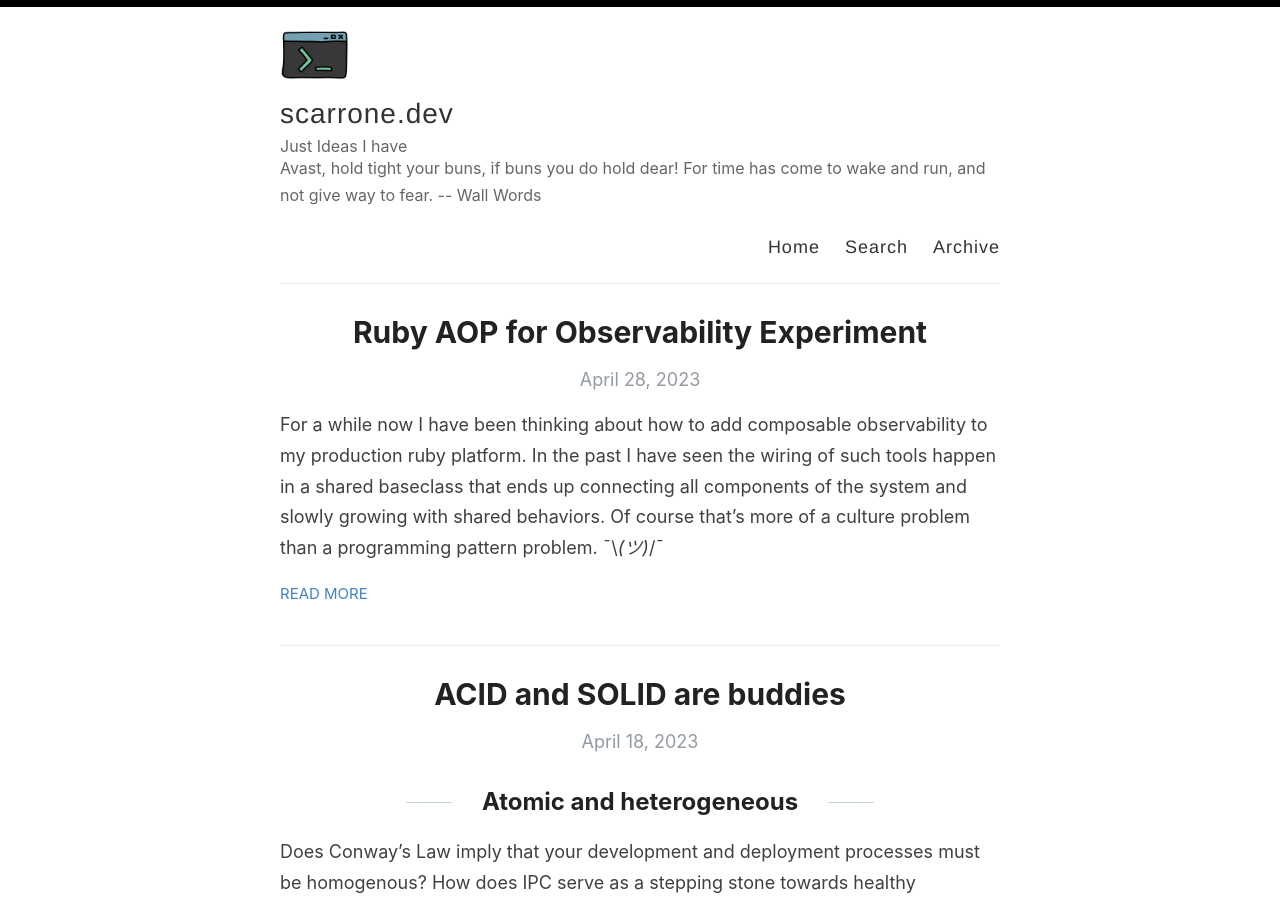
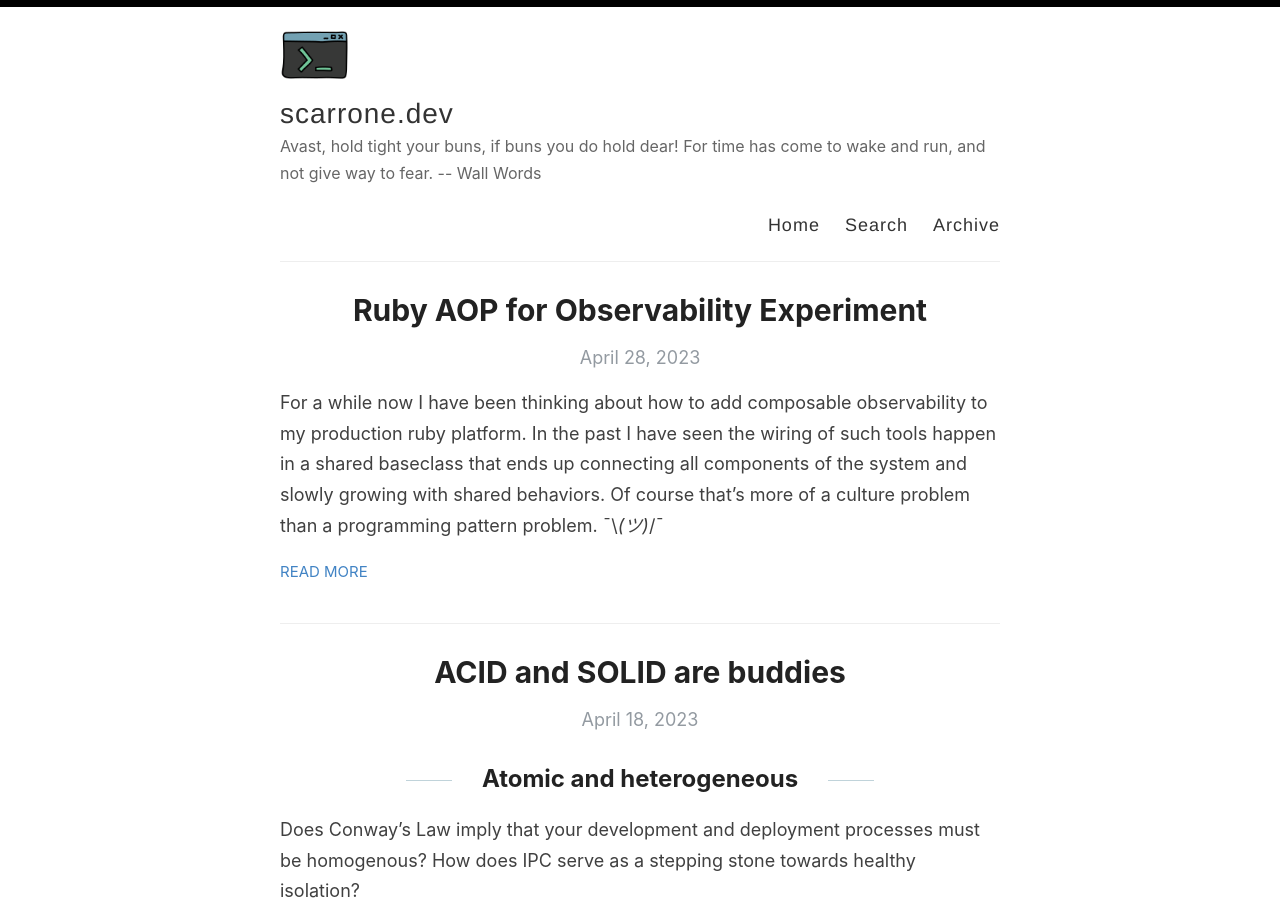
Before and after one commit to ninjapanzer/scarrone.dev, a Jekyll site: the page built from index.html, in a window 1280 px wide and 900 px high. Built offline with Jekyll 4.4.1, drawn with Linux system fonts in a browser that asks for light colours; the list of posts is cut into pages by our own code.

Commit message:
de cludge quote

```diff
--- a/_layouts/default.html
+++ b/_layouts/default.html
@@ -24,7 +24,7 @@
 
             <div class="site-info">
               <h1 class="site-name"><a href="{{ site.baseurl }}/">{{ site.name }}</a></h1>
-              <p class="site-description">{{ site.description }}</p>
+              <!-- <p class="site-description">{{ site.description }}</p>  -->
               <p class="site-description site-quote"> {{ site.quotes }}</p>
             </div>
 
```
